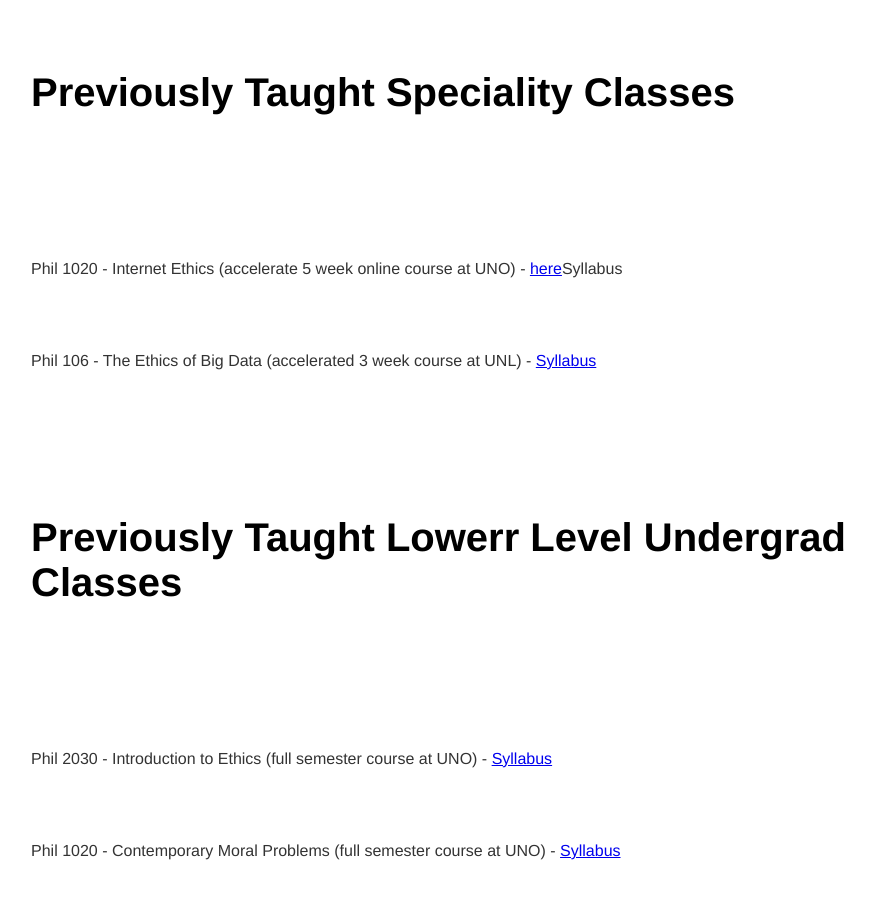
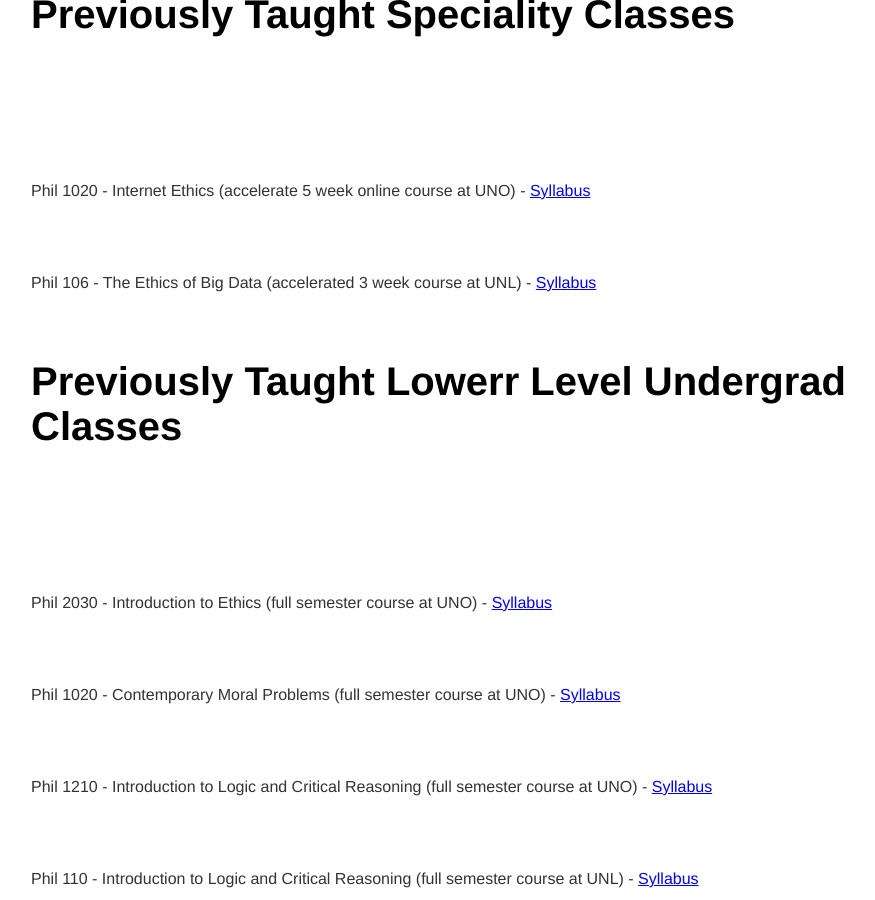
Before and after one commit to kevinjpatton/kevinjpatton.github.io, a Jekyll site: the page built from teaching/index.html, in a window 1280 px wide and 900 px high, scrolled down 1062 px. Shown: the whole window, without its empty margins (161-1036 px from the left). Built offline with Jekyll 4.4.1, drawn with Linux system fonts in a browser that asks for light colours; Markdown is read by kramdown in place of the engine named in the settings.

Commit message:
Update index.html

```diff
--- a/teaching/index.html
+++ b/teaching/index.html
@@ -10,11 +10,11 @@ title: Teaching - Kevin Patton
 
  <h1>Previously Taught Upper Level Undergrad Classes</h1><br>
 <p>Phil 3050 - Metaethics (full semester course at UNO) - <a href="/teaching/phil_3050/Phil3050_Syllabus.pdf" target="_blank">Syllabus</a>.</p>
-<p>Phil 365 - Medical Ethics (full semester course at KSU) - <a href="/teaching/phil_365/Syllabus_Phil365_Spring2020.pdf" target="_blank">Syllabus</a></p><br>
+<p>Phil 365 - Medical Ethics (full semester course at KSU) - <a href="/teaching/phil_365/Syllabus_Phil365_Spring2020.pdf" target="_blank">Syllabus</a></p>
 
 <h1>Previously Taught Speciality Classes</h1><br>
-<p>Phil 1020 - Internet Ethics (accelerate 5 week online course at UNO) - <a href="/teaching/phil1020/Phil_1020_Syllabus.pdf" target="_blank">here</a>Syllabus</p>
-<p>Phil 106 - The Ethics of Big Data (accelerated 3 week course at UNL) - <a href="https://www.academia.edu/13590446/The_Ethics_of_Big_Data" target="_blank">Syllabus</a></p><br>
+<p>Phil 1020 - Internet Ethics (accelerate 5 week online course at UNO) - <a href="/teaching/phil1020/Phil_1020_Syllabus.pdf" target="_blank">Syllabus</a></p>
+<p>Phil 106 - The Ethics of Big Data (accelerated 3 week course at UNL) - <a href="https://www.academia.edu/13590446/The_Ethics_of_Big_Data" target="_blank">Syllabus</a></p>
 
 <h1>Previously Taught Lowerr Level Undergrad Classes</h1><br>
 <p>Phil 2030 - Introduction to Ethics (full semester course at UNO) - <a href="/teaching/phil_2030/Phil2030_SyllabusMW2.pdf" target="_blank">Syllabus</a></p>
```
